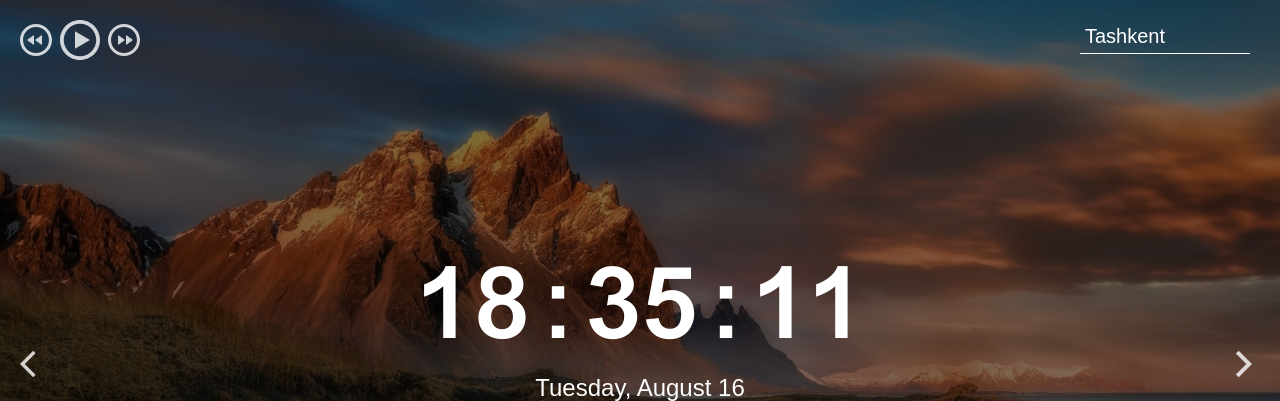
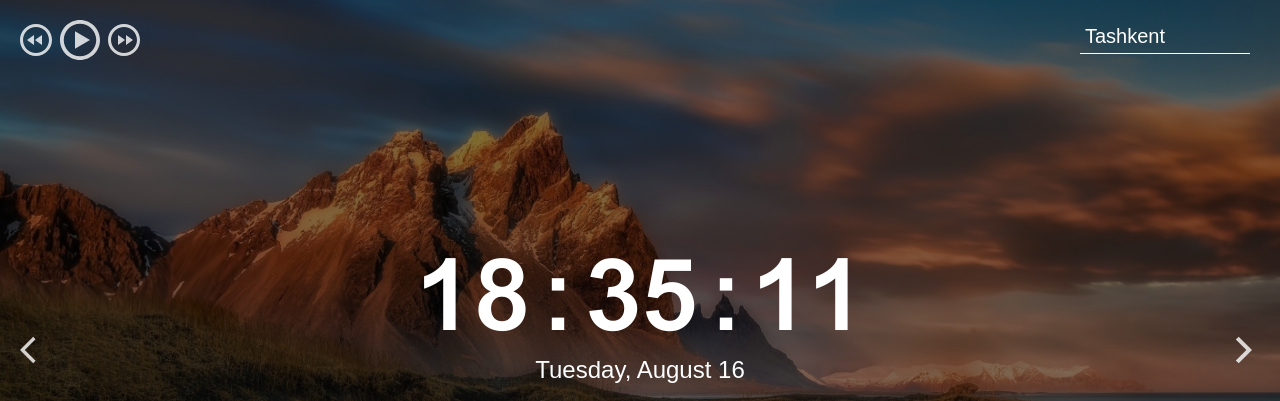
Before and after one commit to anvianvi/Momentum, a plain HTML site: page index.html in a window 1280 px wide. Shown: the top 401 px of the page. Drawn offline with Linux system fonts and the light colour scheme; no server answers.

Commit message:
feat: fix louay

```diff
--- a/css/style.css
+++ b/css/style.css
@@ -173,7 +173,7 @@ body {
   width: 100%;
   /* height: 40vh; */
   min-height: 260px;
-  padding: 20px;
+  /* padding: 20px; */
 }
 
 .slider-icon {
@@ -195,7 +195,6 @@ body {
 
 .time {
   min-height: 124px;
-  margin-bottom: 10px;
   font-family: 'Arial-MT';
   font-size: 100px;
   letter-spacing: -4px;
```
